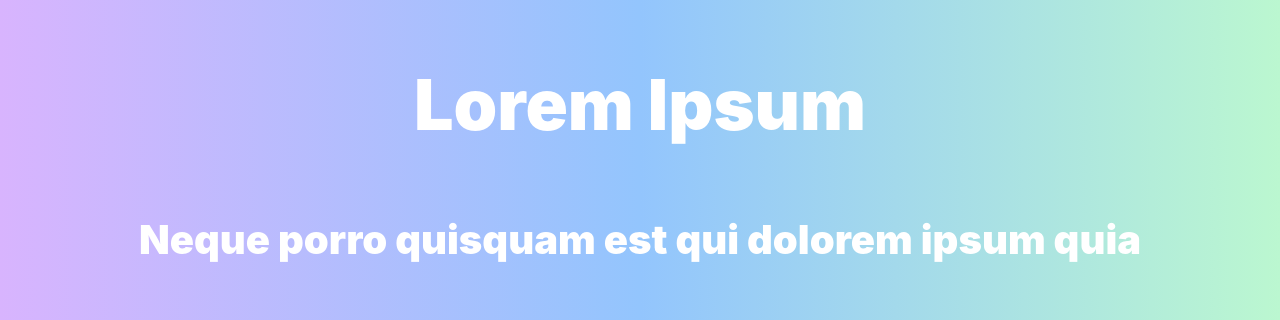
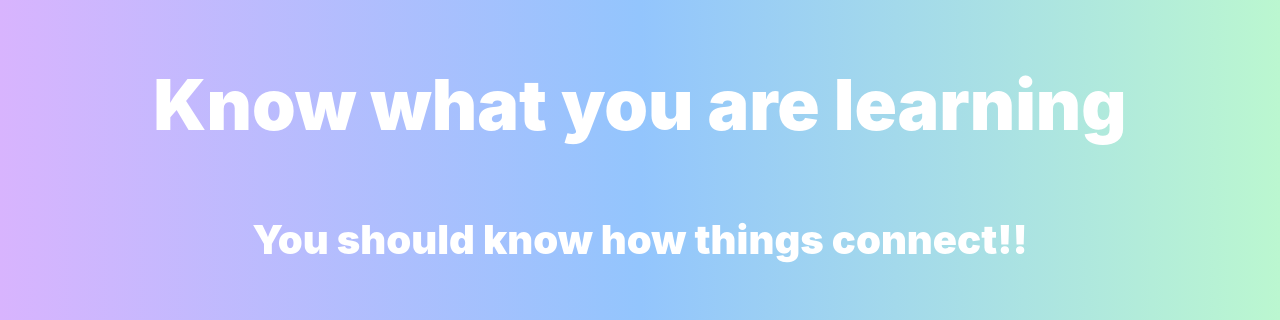
Before and after one commit to manojpi/GIR-hack-learnWhy, a React (Create React App) app in the folder client/: page / in a window 1280 px wide. Shown: the part 470-790 px from the top of the page. Built offline with nearby package versions, Linux system fonts and the light colour scheme.

Commit message:
Changed landing page content

```diff
--- a/client/src/components/landingPage.jsx
+++ b/client/src/components/landingPage.jsx
@@ -8,8 +8,8 @@ export default function LandingPage() {
     <div className='h-screen bg-gradient-to-r from-purple-300 via-blue-300 to-green-200'>
       <Navbar role="sign up" /><div className=''>
             <div className='grid grid-rows-2 pt-52'>
-                <h1 className="text-5xl text-white text-center font-black" style={{ fontSize: "70px" }}>Lorem Ipsum</h1>
-                <div className="mt-10 text-white text-center font-black" style={{ fontSize: "40px" }}>Neque porro quisquam est qui dolorem ipsum quia </div>
+                <h1 className="text-5xl text-white text-center font-black" style={{ fontSize: "70px" }}>Know what you are learning</h1>
+                <div className="mt-10 text-white text-center font-black" style={{ fontSize: "40px" }}>You should know how things connect!! </div>
             </div>
             <div>
               <div className='flex flex-row justify-center mt-20'>
```
